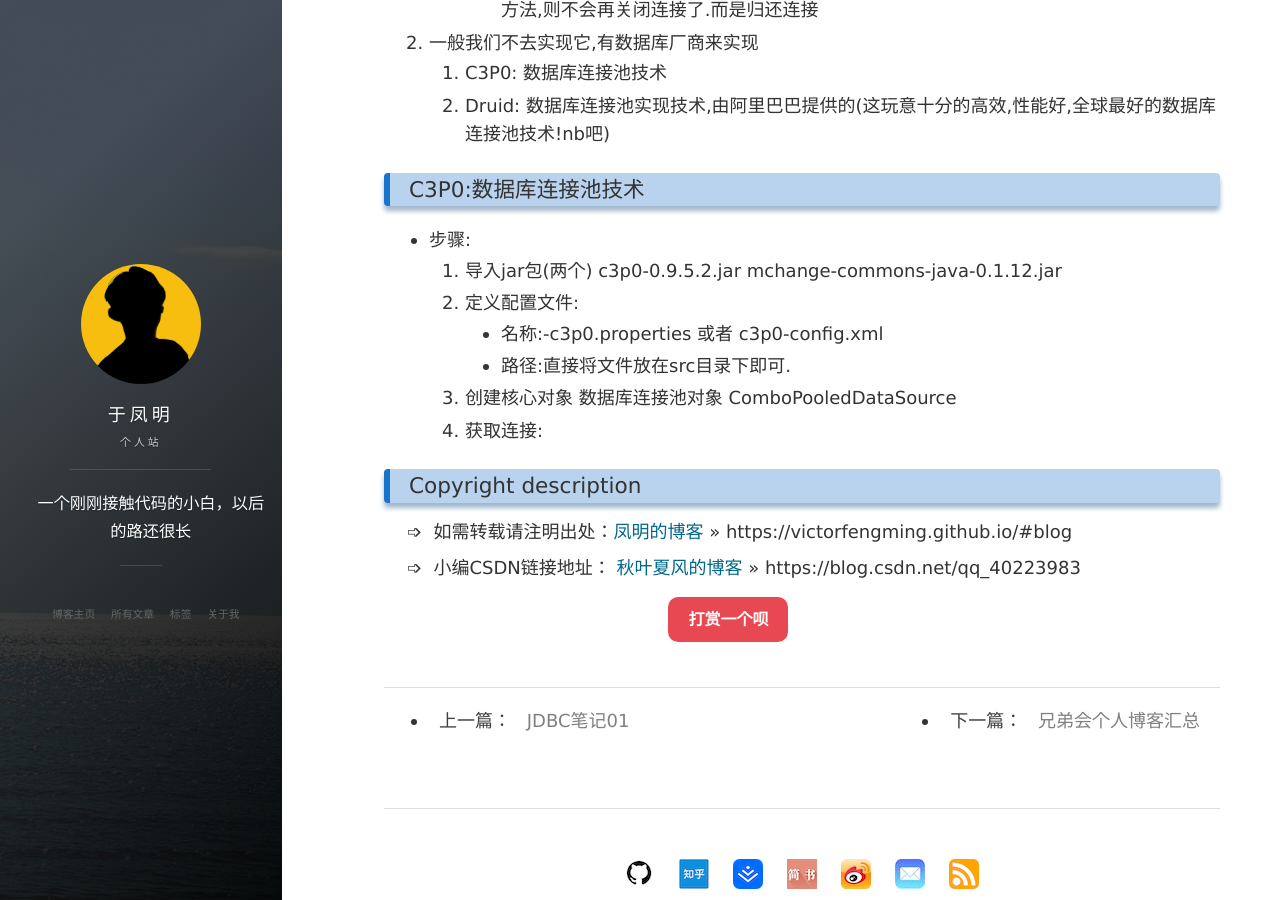
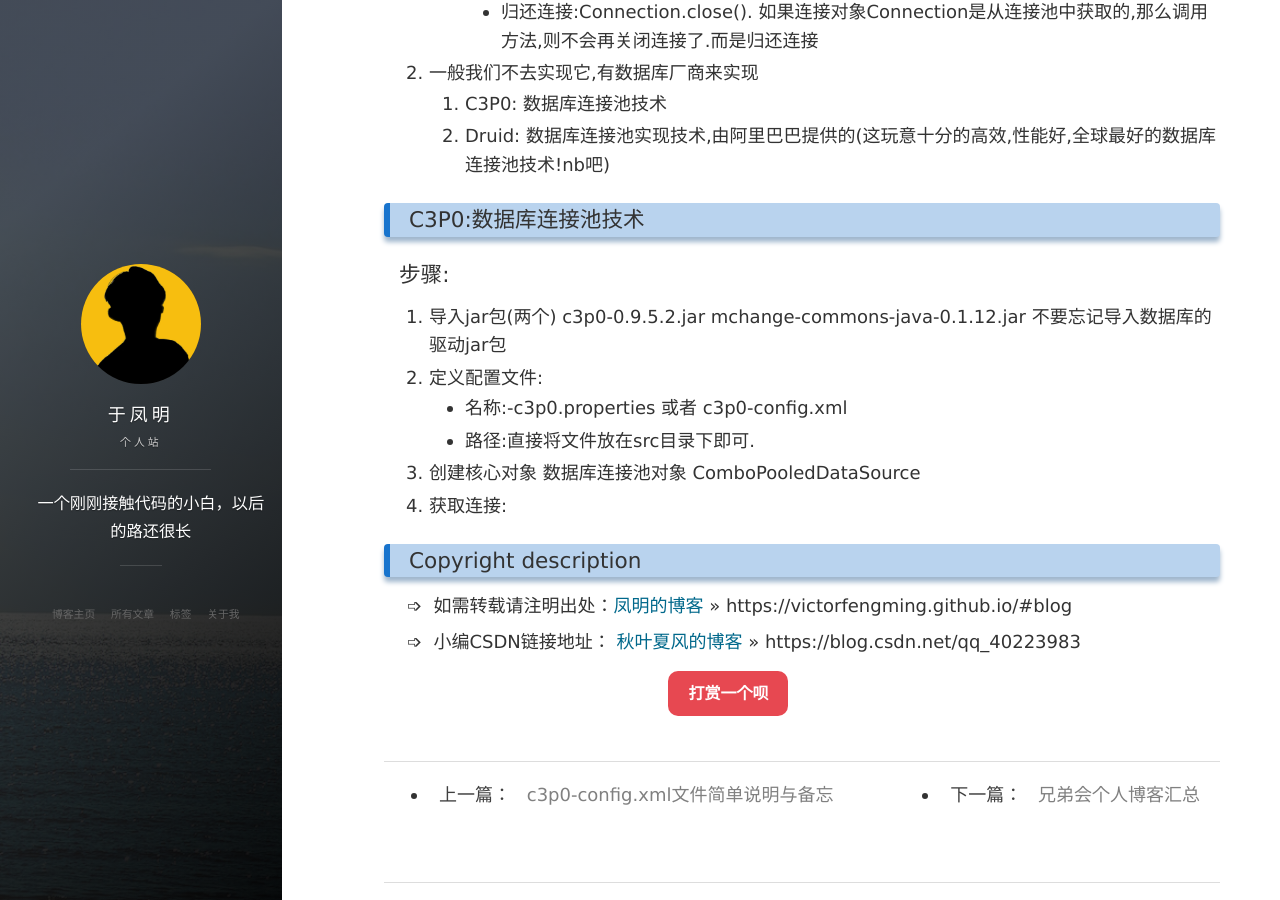
Before and after one commit to victorfengming/victorfengming.github.io.leopardpan, a Jekyll site: the page built from _posts/java/JDBC/2019-11-09-note2.markdown, in a window 1280 px wide and 900 px high, scrolled down 1028 px. Built offline with Jekyll 4.4.1, drawn with Linux system fonts in a browser that asks for light colours; nearby versions of some CDN libraries; comment, search, counter and statistics services are not loaded; some of the changed text lies outside the part shown.

Commit message:
c3p0-config.xml文件简单说明与备忘

````diff
--- /dev/null
+++ b/_posts/java/JDBC/2019-11-09-c3p0-config.markdown
@@ -0,0 +1,60 @@
+---
+layout: post
+title: 'c3p0-config.xml文件简单说明与备忘'
+date: 2019-11-09
+tags: Java basis note JDBC
+---
+
+
+
+
+
+
+
+```xml
+<?xml version="1.0" encoding="UTF-8"?>
+<c3p0-config>
+    <named-config name="mysql">
+        <!-- 配置数据库用户名 -->
+        <property name="user">root</property>
+        <!-- 配置数据库密码 -->
+        <property name="password"></property>
+        <!-- 配置数据库链接地址 -->
+        <property name="jdbcUrl">jdbc:mysql://localhost:3306/cdcol?useUnicode=true&amp;characterEncoding=UTF-8</property>
+        <!-- 配置数据库驱动 -->
+        <property name="driverClass">com.mysql.jdbc.Driver</property>
+        <!-- 数据库连接池一次性向数据库要多少个连接对象 -->
+        <property name="acquireIncrement">20</property>
+        <!-- 初始化连接数 -->
+        <property name="initialPoolSize">10</property>
+        <!-- 最小连接数 -->
+        <property name="minPoolSize">5</property>
+        <!--连接池中保留的最大连接数。Default: 15 -->
+        <property name="maxPoolSize">30</property>
+        <!--JDBC的标准参数，用以控制数据源内加载的PreparedStatements数量。但由于预缓存的statements 属于单个connection而不是整个连接池。所以设置这个参数需要考虑到多方面的因素。如果maxStatements与maxStatementsPerConnection均为0，则缓存被关闭。Default:0 -->
+        <property name="maxStatements">0</property>
+        <!--maxStatementsPerConnection定义了连接池内单个连接所拥有的最大缓存statements数。Default: 0 -->
+        <property name="maxStatementsPerConnection">0</property>
+        <!--c3p0是异步操作的，缓慢的JDBC操作通过帮助进程完成。扩展这些操作可以有效的提升性能 通过多线程实现多个操作同时被执行。Default:3 -->
+        <property name="numHelperThreads">3</property>
+        <!--用户修改系统配置参数执行前最多等待300秒。Default: 300 -->
+        <property name="propertyCycle">3</property>
+        <!-- 获取连接超时设置 默认是一直等待单位毫秒 -->
+        <property name="checkoutTimeout">1000</property>
+        <!--每多少秒检查所有连接池中的空闲连接。Default: 0 -->
+        <property name="idleConnectionTestPeriod">3</property>
+        <!--最大空闲时间,多少秒内未使用则连接被丢弃。若为0则永不丢弃。Default: 0 -->
+        <property name="maxIdleTime">10</property>
+        <!--配置连接的生存时间，超过这个时间的连接将由连接池自动断开丢弃掉。当然正在使用的连接不会马上断开，而是等待它close再断开。配置为0的时候则不会对连接的生存时间进行限制。 -->
+        <property name="maxIdleTimeExcessConnections">5</property>
+        <!--两次连接中间隔时间，单位毫秒。Default: 1000 -->
+        <property name="acquireRetryDelay">1000</property>
+        <!--c3p0将建一张名为Test的空表，并使用其自带的查询语句进行测试。如果定义了这个参数那么属性preferredTestQuery将被忽略。你不能在这张Test表上进行任何操作，它将只供c3p0测试使用。Default: null -->
+        <property name="automaticTestTable">Test</property>
+        <!-- 获取connnection时测试是否有效 -->
+        <property name="testConnectionOnCheckin">true</property>
+    </named-config>
+</c3p0-config>
+```
+
+注释:以上为c3p0-config.xml文件。一般放在项目scr资源文件下。lib导包需要两个c3p0-0.x.x.jar和依赖包mchange-commons-java-0.X.x.jar
--- a/_posts/java/JDBC/2019-11-08-note2.markdown
+++ b/_posts/java/JDBC/2019-11-09-note2.markdown
@@ -40,10 +40,13 @@
     2. Druid: 数据库连接池实现技术,由阿里巴巴提供的(这玩意十分的高效,性能好,全球最好的数据库连接池技术!nb吧)
 
 ### C3P0:数据库连接池技术
-- 步骤:
-    1. 导入jar包(两个) c3p0-0.9.5.2.jar mchange-commons-java-0.1.12.jar
-    2. 定义配置文件:
-        - 名称:-c3p0.properties 或者 c3p0-config.xml
-        - 路径:直接将文件放在src目录下即可.
-    3. 创建核心对象 数据库连接池对象 ComboPooledDataSource
-    4. 获取连接:
+#### 步骤:
+1. 导入jar包(两个)
+c3p0-0.9.5.2.jar
+mchange-commons-java-0.1.12.jar
+不要忘记导入数据库的驱动jar包
+2. 定义配置文件:
+    - 名称:-c3p0.properties 或者 c3p0-config.xml
+    - 路径:直接将文件放在src目录下即可.
+3. 创建核心对象 数据库连接池对象 ComboPooledDataSource
+4. 获取连接:
````
Also changed, not shown: other parts of _posts/java/JDBC/2019-11-09-note2.markdown (+2 -2 lines).
